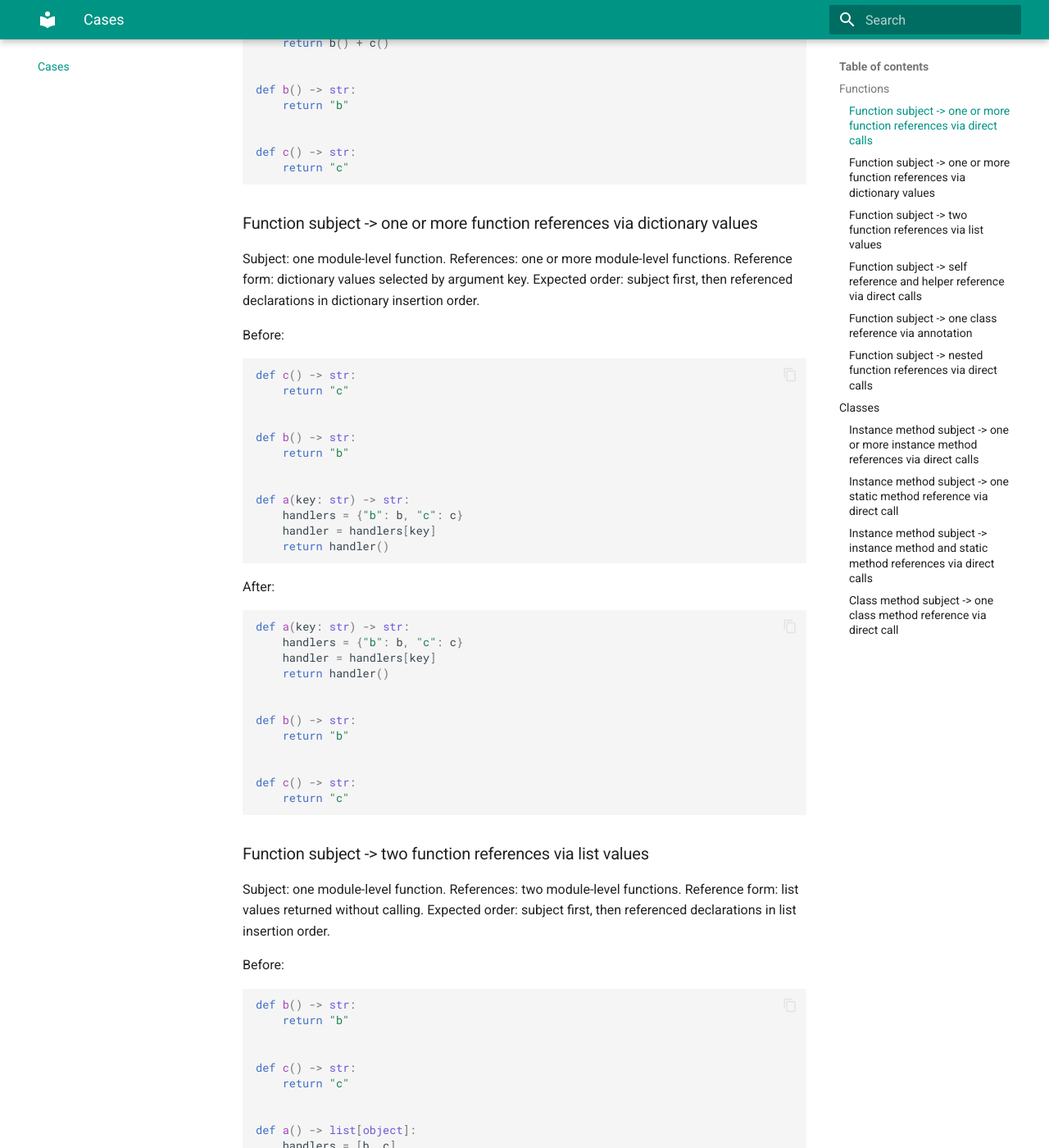
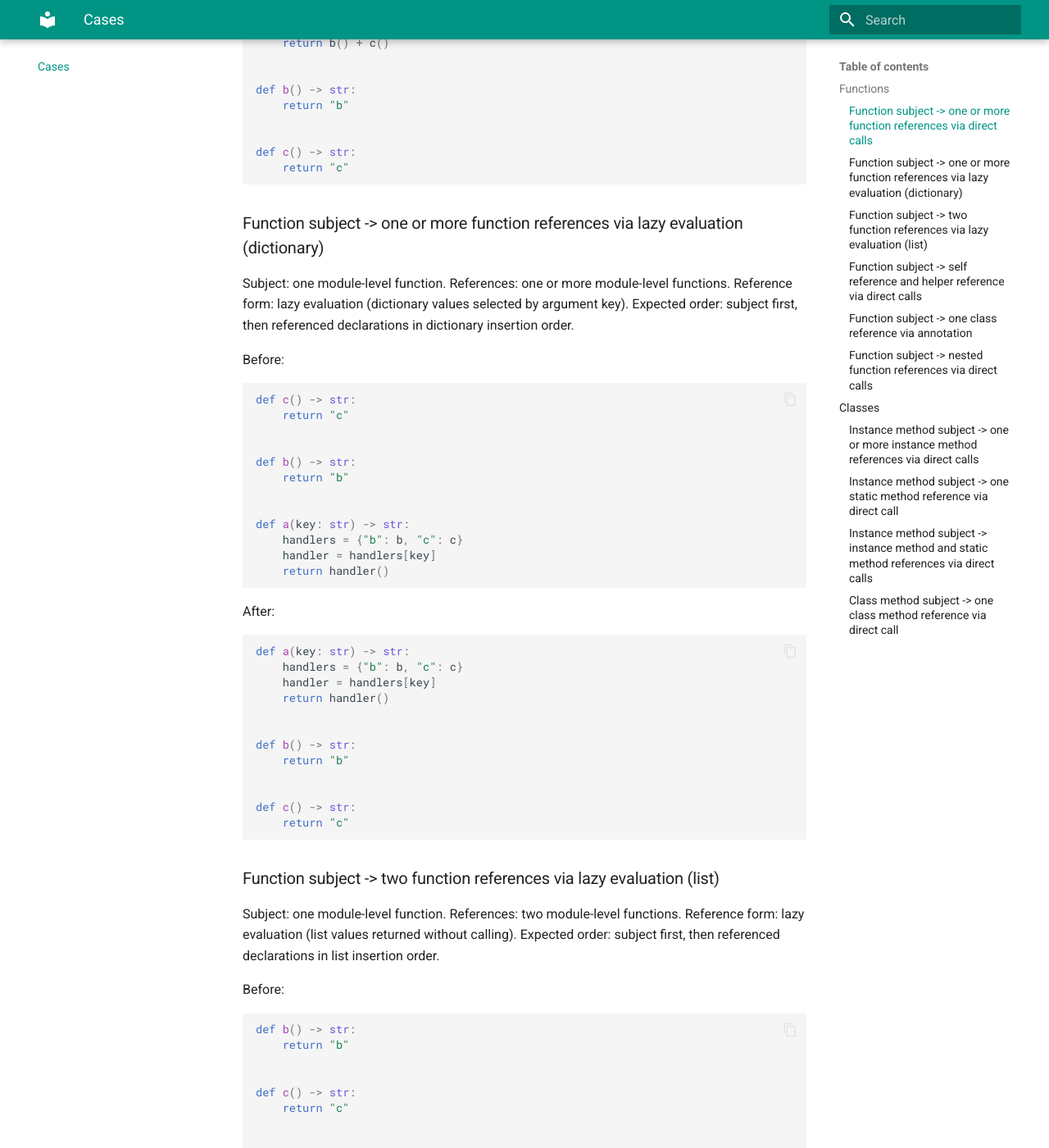
Before and after one commit to Snusmumr1000/pystepdowner, an MkDocs documentation site: the page built from docs/cases.md, in a window 1280 px wide and 1400 px high, scrolled down 780 px. Shown: the whole window at 82% size. Built offline with MkDocs 1.6.1 and Material for MkDocs 9.7.7, drawn with Linux system fonts in a browser that asks for light colours.

Commit message:
Unify list and dictionary references under lazy evaluation category

```diff
--- a/docs/includes/cases/function-assigns-function-references.md
+++ b/docs/includes/cases/function-assigns-function-references.md
@@ -1,6 +1,6 @@
-### Function subject -> two function references via list values
+### Function subject -> two function references via lazy evaluation (list)
 
-Subject: one module-level function. References: two module-level functions. Reference form: list values returned without calling. Expected order: subject first, then referenced declarations in list insertion order.
+Subject: one module-level function. References: two module-level functions. Reference form: lazy evaluation (list values returned without calling). Expected order: subject first, then referenced declarations in list insertion order.
 
 Before:
 
--- a/docs/includes/cases/function-uses-dictionary-to-call-b-and-c.md
+++ b/docs/includes/cases/function-uses-dictionary-to-call-b-and-c.md
@@ -1,6 +1,6 @@
-### Function subject -> one or more function references via dictionary values
+### Function subject -> one or more function references via lazy evaluation (dictionary)
 
-Subject: one module-level function. References: one or more module-level functions. Reference form: dictionary values selected by argument key. Expected order: subject first, then referenced declarations in dictionary insertion order.
+Subject: one module-level function. References: one or more module-level functions. Reference form: lazy evaluation (dictionary values selected by argument key). Expected order: subject first, then referenced declarations in dictionary insertion order.
 
 Before:
 
```
